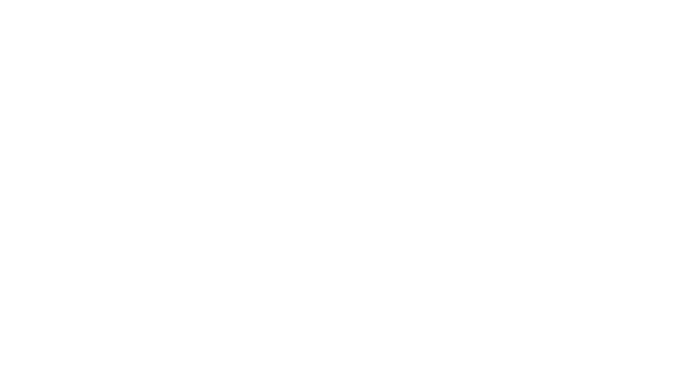
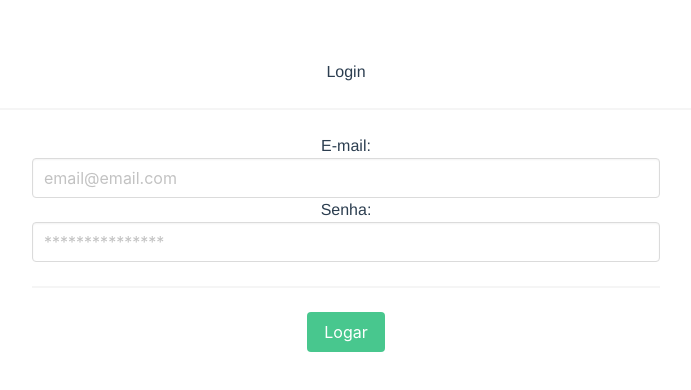
Before and after one commit to schmaedecke/gestao-usuarios-consumo-api, a Vue app: page /login in a window 1280 px wide. Shown: the top 390 px of the page, without its empty margins (294-985 px from the left). Built offline with nearby package versions, Linux system fonts and the light colour scheme.

Commit message:
Frontend da página de login

```diff
--- a/package.json
+++ b/package.json
@@ -17,8 +17,6 @@
   "devDependencies": {
     "@babel/core": "^7.12.16",
     "@babel/eslint-parser": "^7.12.16",
-    "@vue/cli-plugin-babel": "~5.0.0",
-    "@vue/cli-plugin-eslint": "~5.0.0",
     "@vue/cli-plugin-router": "~5.0.0",
     "@vue/cli-service": "~5.0.0",
     "eslint": "^7.32.0",
@@ -35,7 +33,8 @@
       "eslint:recommended"
     ],
     "parserOptions": {
-      "parser": "@babel/eslint-parser"
+      "parser": "@babel/eslint-parser",
+      "requireConfigFile": false
     },
     "rules": {}
   },
--- a/src/router/index.js
+++ b/src/router/index.js
@@ -2,6 +2,7 @@
 import VueRouter from "vue-router";
 import HomeView from "../views/HomeView.vue";
 import RegisterUser from "../views/RegisterUser.vue";
+import Login from "../views/LoginPage.vue";
 
 Vue.use(VueRouter);
 
@@ -15,6 +16,11 @@
     path: "/register",
     name: "Register",
     component: RegisterUser,
+  },
+  {
+    path: "/login",
+    name: "Login",
+    component: Login,
   },
   {
     path: "/about",
--- /dev/null
+++ b/src/views/LoginPage.vue
@@ -0,0 +1,51 @@
+<template>
+  <div>
+    <h2>Login</h2>
+    <hr />
+    <div class="columns is-centered">
+      <div class="column is-half">
+        <div v-if="error != undefined">
+          <div class="notification is-danger">
+            <p>{{ error }}</p>
+          </div>
+        </div>
+        <p>E-mail:</p>
+        <input
+          type="email"
+          class="input"
+          placeholder="email@email.com"
+          v-model="email"
+        />
+        <p>Senha:</p>
+        <input
+          type="password"
+          class="input"
+          placeholder="***************"
+          v-model="password"
+        />
+        <hr />
+        <button class="button is-success" @click="login()">Logar</button>
+      </div>
+    </div>
+  </div>
+</template>
+
+<script>
+/*import axios from "axios";*/
+export default {
+  data() {
+    return {
+      password: "",
+      email: "",
+      error: undefined,
+    };
+  },
+  methods: {
+    login() {
+      console.log("login!");
+    },
+  },
+};
+</script>
+
+<style scoped></style>
```
Also changed, not shown: 1 other file (tests, documents, lock files or other folders).
